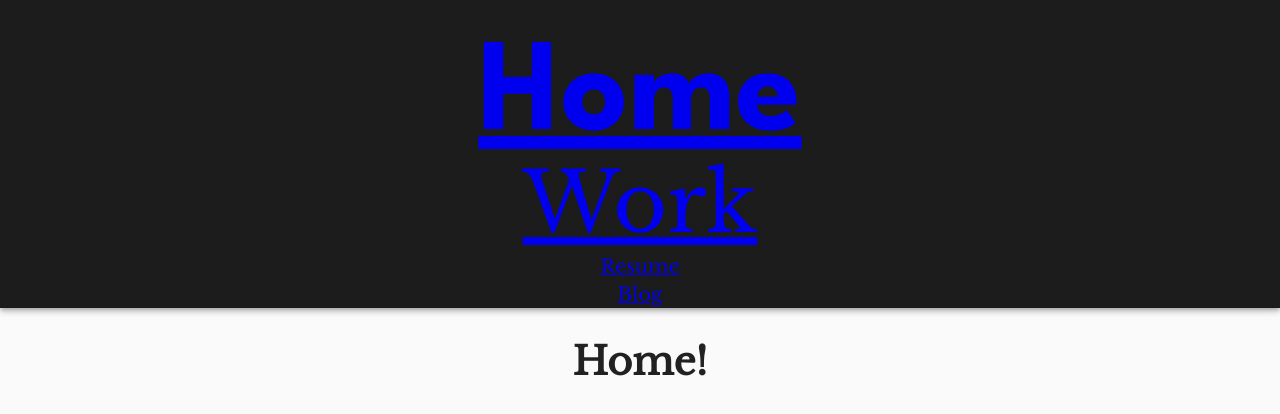
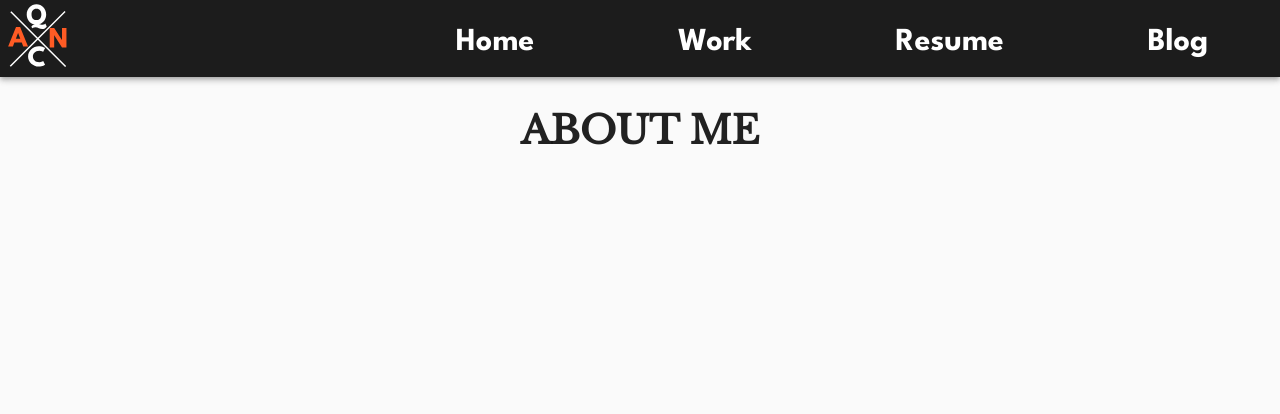
Before and after one commit to anthonyqcn/portfolio, a React (Create React App) app: page / in a window 1280 px wide. Shown: the top 414 px of the page. Built offline with nearby package versions, Linux system fonts and the light colour scheme.

Commit message:
finished navbar

```diff
--- a/src/App.css
+++ b/src/App.css
@@ -1,29 +1,24 @@
-/*@font-face {
-	font-family: 'League-Spartan';
-	src: local('League-Spartan-Bold'),
-		url(./fonts/LeagueSpartan-Bold.ttf) format('ttf');
-}
-@font-face {
-	font-family: 'Libre-Baskerville';
-	src: local('Libre-Baskerville'),
-		url(./fonts/LibreBaskerville-Regular.ttf) format('ttf');
-}*/
-
 .App {
 	text-align: center;
 }
 
-.App-header {
-	background-color: #1c1c1c;
-	min-height: 60px;
+.logo {
+	width: 3.5rem;
+	height: 3.5rem;
+}
+
+.nav {
 	display: flex;
 	flex-direction: row;
-	align-items: center;
-	justify-content: center;
-	font-size: calc(10px + 2vmin);
+	justify-content: space-around;
+	width: 70%;
+}
+
+.nav-link {
 	color: white;
+	text-decoration: none;
 }
-.App-header a {
-	color: white;
-	margin: 0 25px;
+
+.nav-link:hover {
+	color: #ff5b24;
 }
--- a/src/App.js
+++ b/src/App.js
@@ -14,7 +14,7 @@ import Home from './pages/Home';
 import Work from './pages/Work';
 import Resume from './pages/Resume';
 import Blog from './pages/Blog';
-
+import { ReactComponent as Logo } from './Logo.svg';
 import LeagueSpartan from './fonts/LeagueSpartan-Bold.ttf';
 import LibreBaskerville from './fonts/LibreBaskerville-Regular.ttf';
 
@@ -67,8 +67,9 @@ let theme = createMuiTheme({
 		tonalOffset: 0.2
 	},
 	typography: {
-		h1: {
-			fontFamily: 'League-Spartan, Roboto, sans-serif'
+		h2: {
+			fontFamily: 'League-Spartan, Roboto, sans-serif',
+			fontSize: '1.5rem'
 		},
 		fontFamily: 'LibreBaskerville, Arial, serif'
 	},
@@ -89,18 +90,38 @@ function App() {
 			<CssBaseline />
 			<BrowserRouter>
 				<div className="App">
-					{/*<header className="App-header">*/}
-					<AppBar position="sticky">
-						<Typography variant="h1">
-							<Link to="/">Home</Link>
-						</Typography>
-						<Typography variant="h2">
-							<Link to="/work">Work</Link>
-						</Typography>
-						<Link to="/resume">Resume</Link>
-						<Link to="/blog">Blog</Link>
+					<AppBar
+						position="sticky"
+						style={{
+							flexDirection: 'row',
+							justifyContent: 'space-between',
+							alignItems: 'center'
+						}}
+					>
+						<Logo className="logo" />
+						<div className="nav">
+							<Typography variant="h2">
+								<Link to="/" className="nav-link">
+									Home
+								</Link>
+							</Typography>
+							<Typography variant="h2">
+								<Link to="/work" className="nav-link">
+									Work
+								</Link>
+							</Typography>
+							<Typography variant="h2">
+								<Link to="/resume" className="nav-link">
+									Resume
+								</Link>
+							</Typography>
+							<Typography variant="h2">
+								<Link to="/blog" className="nav-link">
+									Blog
+								</Link>
+							</Typography>
+						</div>
 					</AppBar>
-					{/*</header>*/}
 
 					<Route path="/" exact component={Home} />
 					<Route path="/work" component={Work} />
--- a/src/index.css
+++ b/src/index.css
@@ -1,13 +1,14 @@
 body {
-  margin: 0;
-  font-family: -apple-system, BlinkMacSystemFont, 'Segoe UI', 'Roboto', 'Oxygen',
-    'Ubuntu', 'Cantarell', 'Fira Sans', 'Droid Sans', 'Helvetica Neue',
-    sans-serif;
-  -webkit-font-smoothing: antialiased;
-  -moz-osx-font-smoothing: grayscale;
+	margin: 0;
+	font-family: -apple-system, BlinkMacSystemFont, 'Segoe UI', 'Roboto',
+		'Oxygen', 'Ubuntu', 'Cantarell', 'Fira Sans', 'Droid Sans',
+		'Helvetica Neue', sans-serif;
+	-webkit-font-smoothing: antialiased;
+	-moz-osx-font-smoothing: grayscale;
+	width: 100%;
 }
 
 code {
-  font-family: source-code-pro, Menlo, Monaco, Consolas, 'Courier New',
-    monospace;
+	font-family: source-code-pro, Menlo, Monaco, Consolas, 'Courier New',
+		monospace;
 }
--- a/src/pages/Home.js
+++ b/src/pages/Home.js
@@ -1,9 +1,11 @@
-import React from 'react'
+import React from 'react';
 
-function Home(){
-    return <div className="page">
-        <h1>Home!</h1>
-    </div>
+function Home() {
+	return (
+		<div className="page">
+			<h1>ABOUT ME</h1>
+		</div>
+	);
 }
 
-export default Home
+export default Home;
```
Also changed, not shown: src/logo.svg (deleted).
